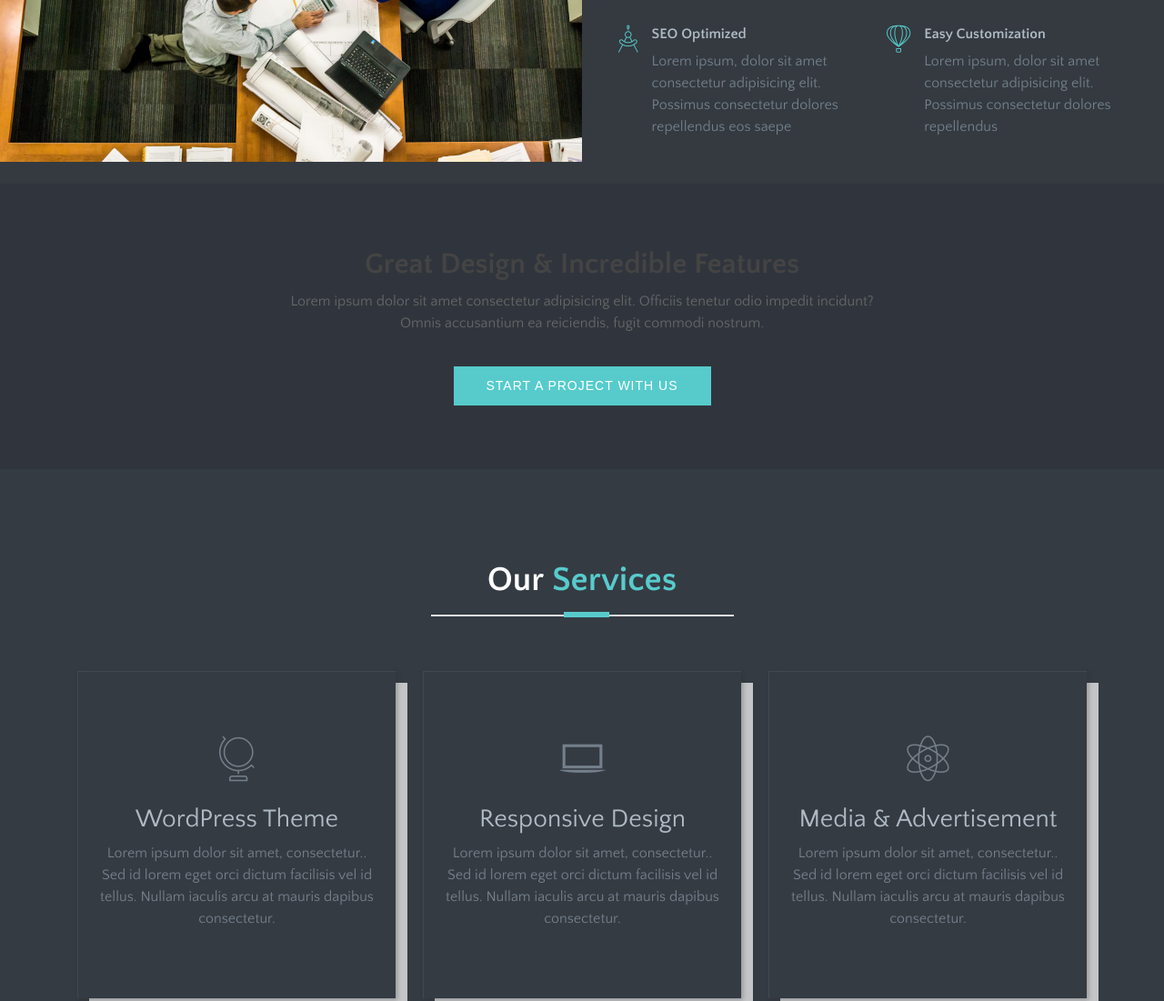
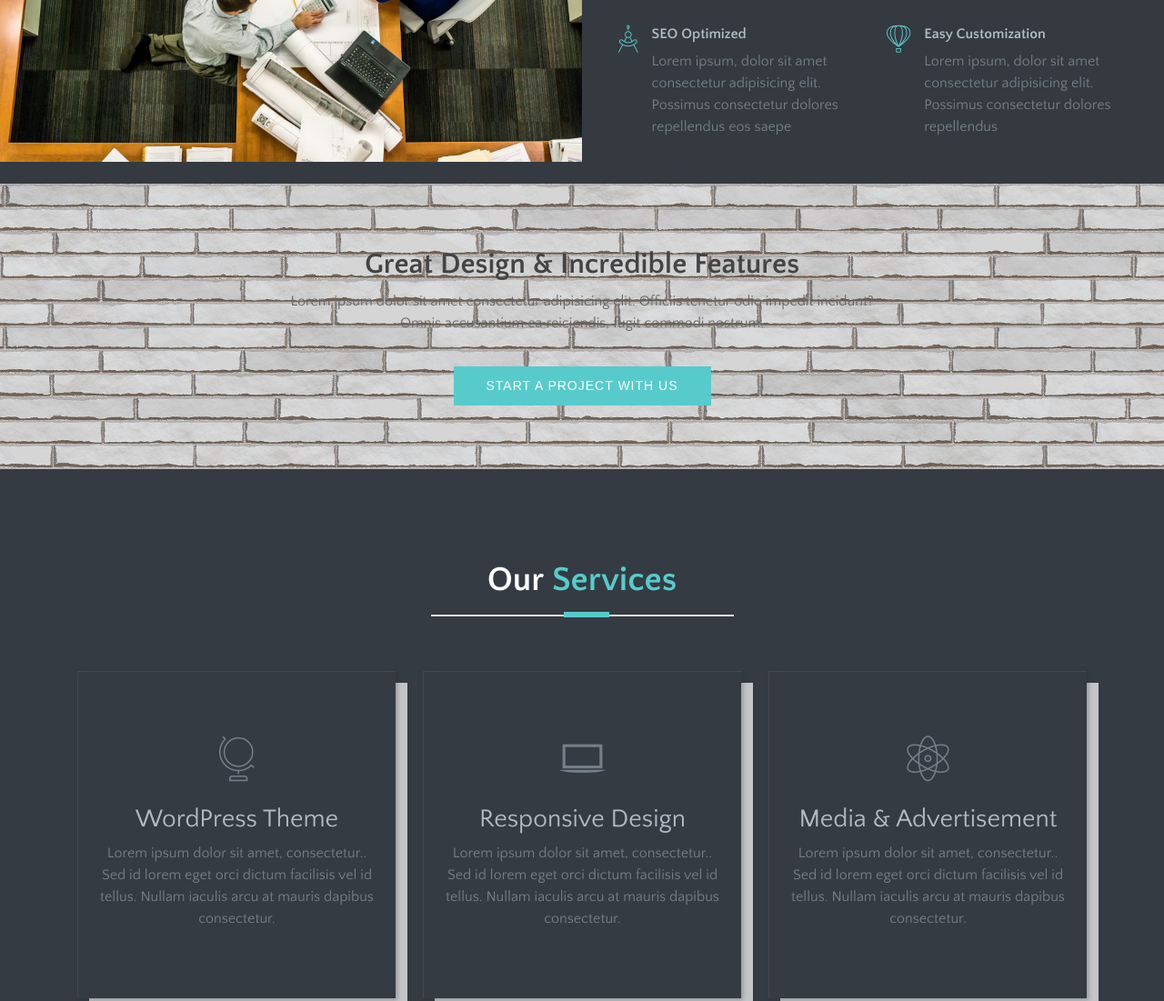
Before and after one commit to MattGDwyer/Meghna-bootstrap, a website: page theme/index.html in a window 1280 px wide. Shown: the part 1879-2980 px from the top of the page at 91% size. Drawn offline with Linux system fonts and the light colour scheme; some packages are replaced by stand-ins of ours; files whose address does not match are found by name; a web font is replaced by a local one.

Commit message:
changing brick image

```diff
--- a/source/scss/templates/_backgrounds.scss
+++ b/source/scss/templates/_backgrounds.scss
@@ -1,5 +1,5 @@
 .bg-1 {
-    background-image: url('../images/wall.jpg');
+    background-image: url('../images/wall.jpeg');
     background-repeat: no-repeat;
     background-size: cover;
 }
```
Also changed, not shown: theme/css/style.css.
